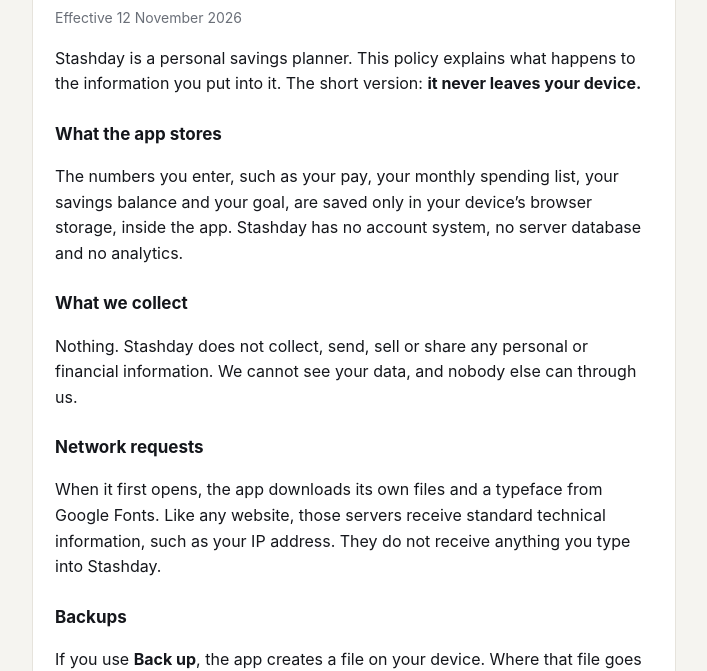
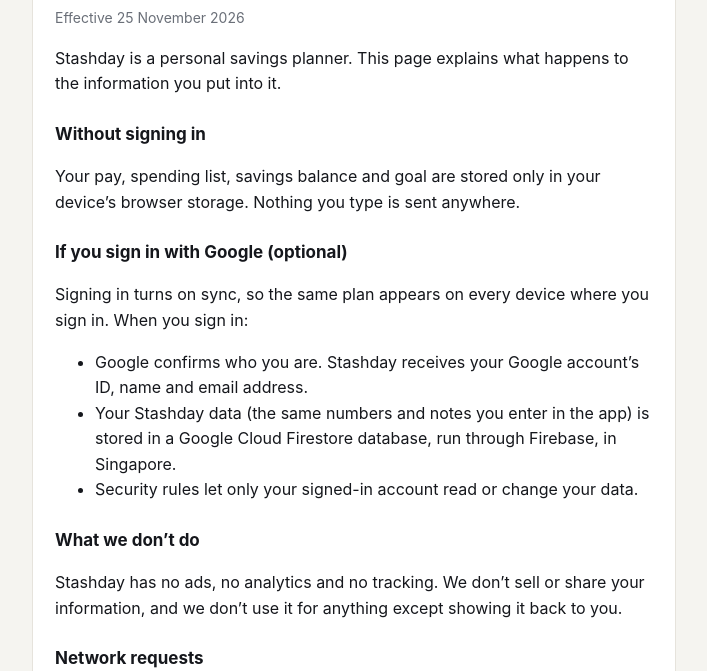
Before and after one commit to TholUccaKool/stashday, a plain HTML site: page privacy.html in a window 1280 px wide. Shown: the part 129-800 px from the top of the page, without its empty margins (286-993 px from the left). Drawn offline with Linux system fonts and the light colour scheme.

Commit message:
Privacy policy: describe optional Google sign-in sync

```diff
--- a/privacy.html
+++ b/privacy.html
@@ -15,7 +15,6 @@ main{max-width:680px;margin:0 auto;padding:28px 18px 48px}
 .card{background:var(--card);border:1px solid var(--line);border-radius:16px;padding:22px}
 h1{font-size:26px;margin:0 0 4px;letter-spacing:-.02em}
 h2{font-size:17px;margin:24px 0 6px}
-p,li{color:var(--ink)}
 .muted{color:var(--muted);font-size:14px}
 a{color:var(--accent)}
 .back{display:inline-block;margin-bottom:14px;font-weight:600;text-decoration:none}
@@ -26,27 +25,32 @@ a{color:var(--accent)}
   <a class="back" href="/">← Back to Stashday</a>
   <div class="card">
     <h1>Privacy Policy</h1>
-    <div class="muted">Effective 12 November 2026</div>
+    <div class="muted">Effective 25 November 2026</div>
 
-    <p>Stashday is a personal savings planner. This policy explains what happens to the information you put into it. The short version: <b>it never leaves your device.</b></p>
+    <p>Stashday is a personal savings planner. This page explains what happens to the information you put into it.</p>
 
-    <h2>What the app stores</h2>
-    <p>The numbers you enter, such as your pay, your monthly spending list, your savings balance and your goal, are saved only in your device’s browser storage, inside the app. Stashday has no account system, no server database and no analytics.</p>
+    <h2>Without signing in</h2>
+    <p>Your pay, spending list, savings balance and goal are stored only in your device’s browser storage. Nothing you type is sent anywhere.</p>
 
-    <h2>What we collect</h2>
-    <p>Nothing. Stashday does not collect, send, sell or share any personal or financial information. We cannot see your data, and nobody else can through us.</p>
+    <h2>If you sign in with Google (optional)</h2>
+    <p>Signing in turns on sync, so the same plan appears on every device where you sign in. When you sign in:</p>
+    <ul>
+      <li>Google confirms who you are. Stashday receives your Google account’s ID, name and email address.</li>
+      <li>Your Stashday data (the same numbers and notes you enter in the app) is stored in a Google Cloud Firestore database, run through Firebase, in Singapore.</li>
+      <li>Security rules let only your signed-in account read or change your data.</li>
+    </ul>
+
+    <h2>What we don’t do</h2>
+    <p>Stashday has no ads, no analytics and no tracking. We don’t sell or share your information, and we don’t use it for anything except showing it back to you.</p>
 
     <h2>Network requests</h2>
-    <p>When it first opens, the app downloads its own files and a typeface from Google Fonts. Like any website, those servers receive standard technical information, such as your IP address. They do not receive anything you type into Stashday.</p>
-
-    <h2>Backups</h2>
-    <p>If you use <b>Back up</b>, the app creates a file on your device. Where that file goes afterwards, for example if you send it to yourself, is up to you.</p>
+    <p>The app downloads its own files, a typeface from Google Fonts and, for sync, the Firebase libraries from Google. Like any website, those servers receive standard technical information such as your IP address.</p>
 
     <h2>Deleting your data</h2>
-    <p>Use <b>Settings → Erase everything</b> in the app, or uninstall the app or clear its storage. Because nothing is stored anywhere else, that removes it completely.</p>
+    <p>In the app, <b>Settings → Delete my cloud copy</b> removes your synced data from the database. <b>Settings → Erase everything</b> deletes it on your device too, and in the cloud if you’re signed in. Without sync, uninstalling the app or clearing its storage removes everything.</p>
 
     <h2>Children</h2>
-    <p>Stashday is not directed at children and does not knowingly collect information from anyone.</p>
+    <p>Stashday is not directed at children.</p>
 
     <h2>Changes</h2>
     <p>If this policy changes, the new version will be posted on this page with a new effective date.</p>
```
